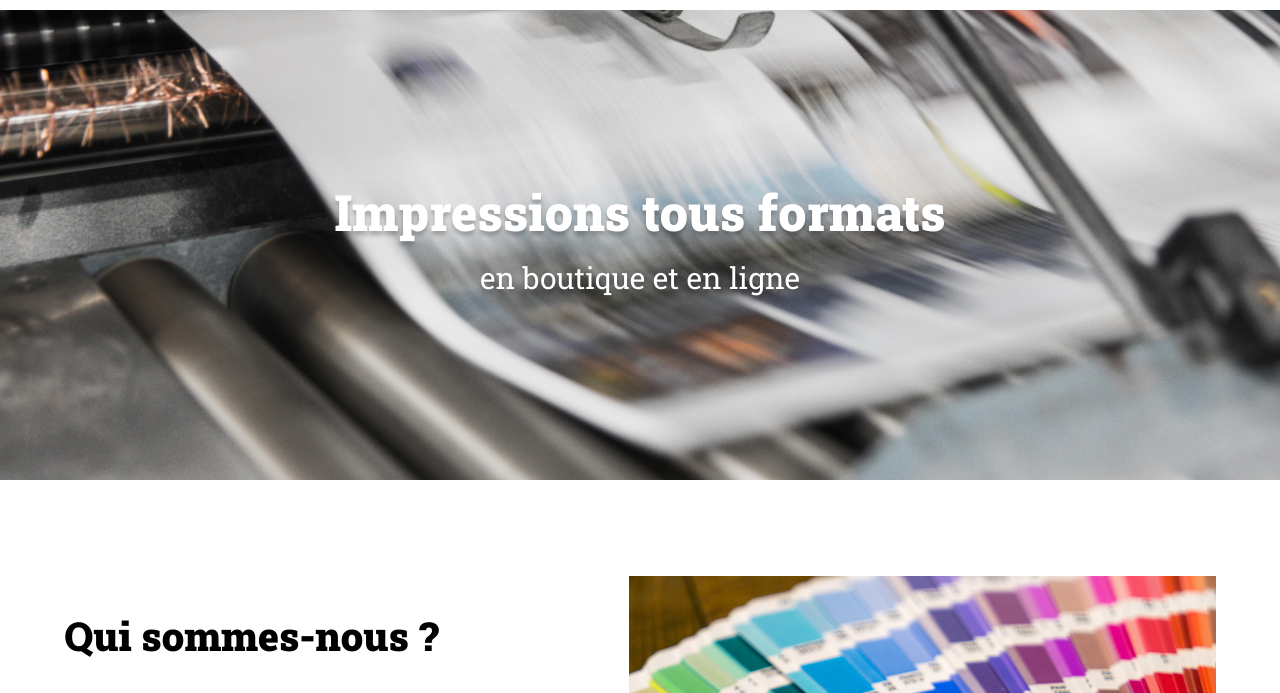
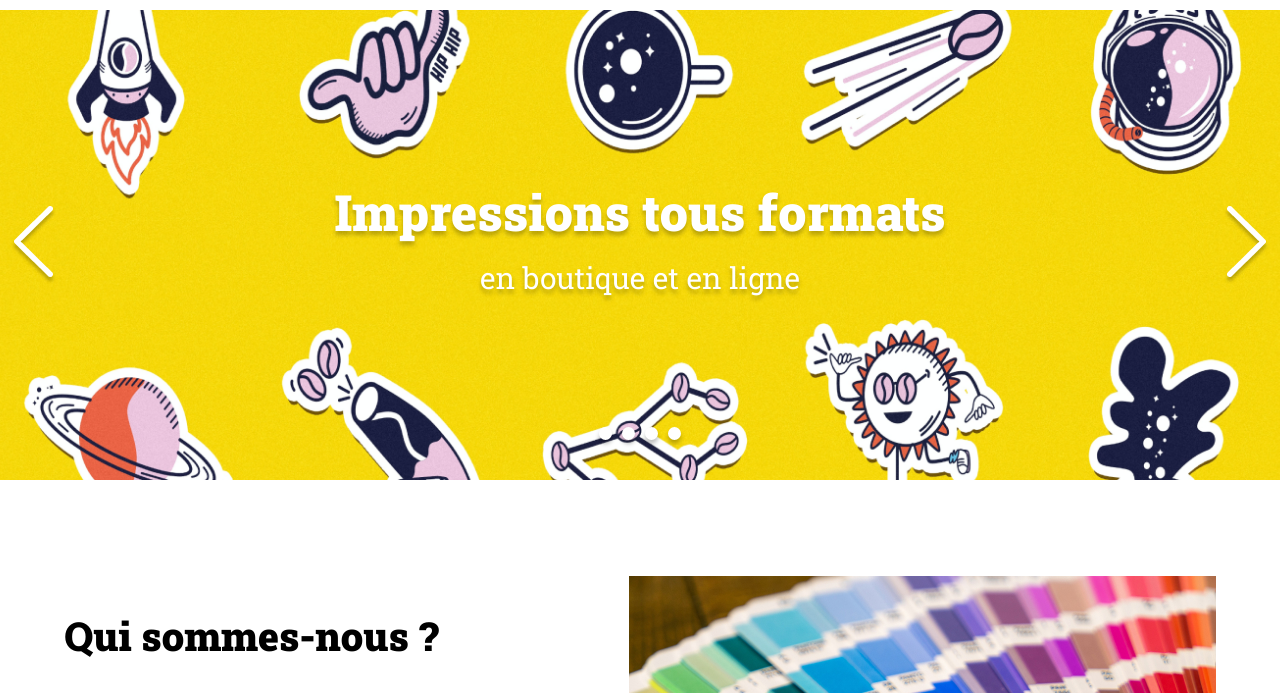
Before and after one commit to karenbouissa/Print-it, a plain HTML site: page index.html in a window 1280 px wide. Shown: the part 91-784 px from the top of the page. Drawn offline with Linux system fonts and the light colour scheme.

Commit message:
changement index

```diff
--- a/assets/style.css
+++ b/assets/style.css
@@ -54,7 +54,7 @@ table {
 	border-spacing: 0;
 }
 body {
-.
+
 }
 section {
 	margin-block: 6em;
--- a/index.html
+++ b/index.html
@@ -8,6 +8,7 @@
 	<link rel="preconnect" href="https://fonts.googleapis.com">
 	<link rel="preconnect" href="https://fonts.gstatic.com" crossorigin>
 	<link href="https://fonts.googleapis.com/css2?family=Roboto:wght@400;700&family=Roboto+Slab:wght@400;900&display=swap" rel="stylesheet">
+	<script src="./assets/script.js"></script>
 </head>
 <body>
 <header class="container">
@@ -16,11 +17,28 @@
 	</h1>
 	<a class="btn devis" href="mailto:contact@print-it.tld">Devis</a>
 </header>
+
 <main>
 	<div id="banner">
+
+		<!--Arrows + Slides-->
+
 		<img class="banner-img" src="./assets/images/slideshow/slide1.jpg" alt="Banner Print-it">
+		<img class="banner-img" src="./assets/images/slideshow/slide2.jpg" alt="Banner Print-it">
+		<img class="banner-img" src="./assets/images/slideshow/slide3.jpg" alt="Banner Print-it">
+		<img class="banner-img" src="./assets/images/slideshow/slide4.png" alt="Banner Print-it">
+
+		<img class="arrow arrow_left" src="assets/images/arrow_left.png" alt="flèche gauche">
+		<img class="arrow arrow_right" src="assets/images/arrow_right.png" alt="flèche droite">
 		<p>Impressions tous formats <span>en boutique et en ligne</span></p>
+
+		<!--Dots-->
+
 		<div class="dots">
+			<span class="dot dot_selected"></span>
+			<span class="dot dot_selected"></span>
+			<span class="dot dot_selected"></span>
+			<span class="dot dot_selected"></span>
 		</div>
 	</div>
 	<section id="about-us" class="container">
@@ -123,6 +141,5 @@
 		<img class="footer-logo" src="./assets/images/logo.png" alt="Print it ! Impressions d'entreprises" >
 	</div>
 </footer>
-<script src="./assets/script.js"></script>
 </body>
 </html>
```
Also changed, not shown: assets/script.js (line endings or trailing spaces).
